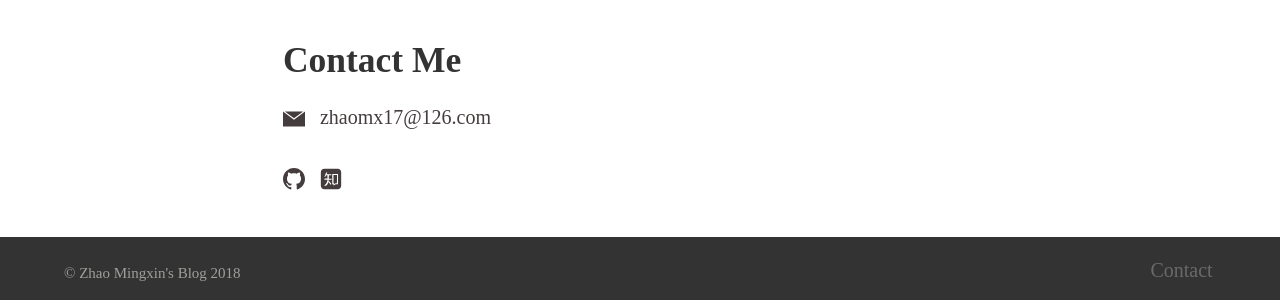
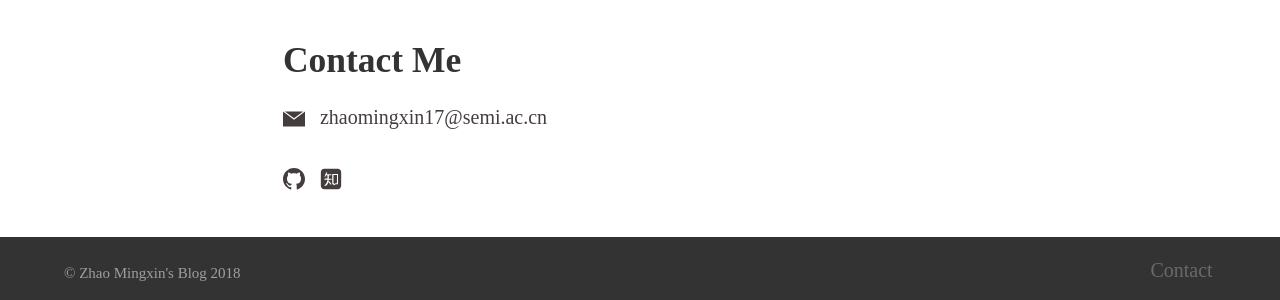
Before and after one commit to JackGittes/JackGittes.github.io, a Jekyll site: the page built from about-me.md, in a window 1280 px wide. Shown: the part 1078-1378 px from the top of the page. Built offline with Jekyll 4.4.1, drawn with Linux system fonts in a browser that asks for light colours.

Commit message:
new commt

```diff
--- a/about-me.md
+++ b/about-me.md
@@ -25,7 +25,7 @@ Additionally, I'm also looking farward to getting more friends in related resear
 
 ## Contact Me
 
-<span>{% include icon.html id="email" %}&nbsp;  zhaomx17@126.com</span>
+<span>{% include icon.html id="email" %}&nbsp;  zhaomingxin17@semi.ac.cn</span>
 
 <span>[{% include icon.html id="github" %}](https://github.com/JackGittes)
 &nbsp;&nbsp;[{% include icon.html id="zhihu" %}](https://www.zhihu.com/people/zhao-xin-mei-48/activities)</span>
```
